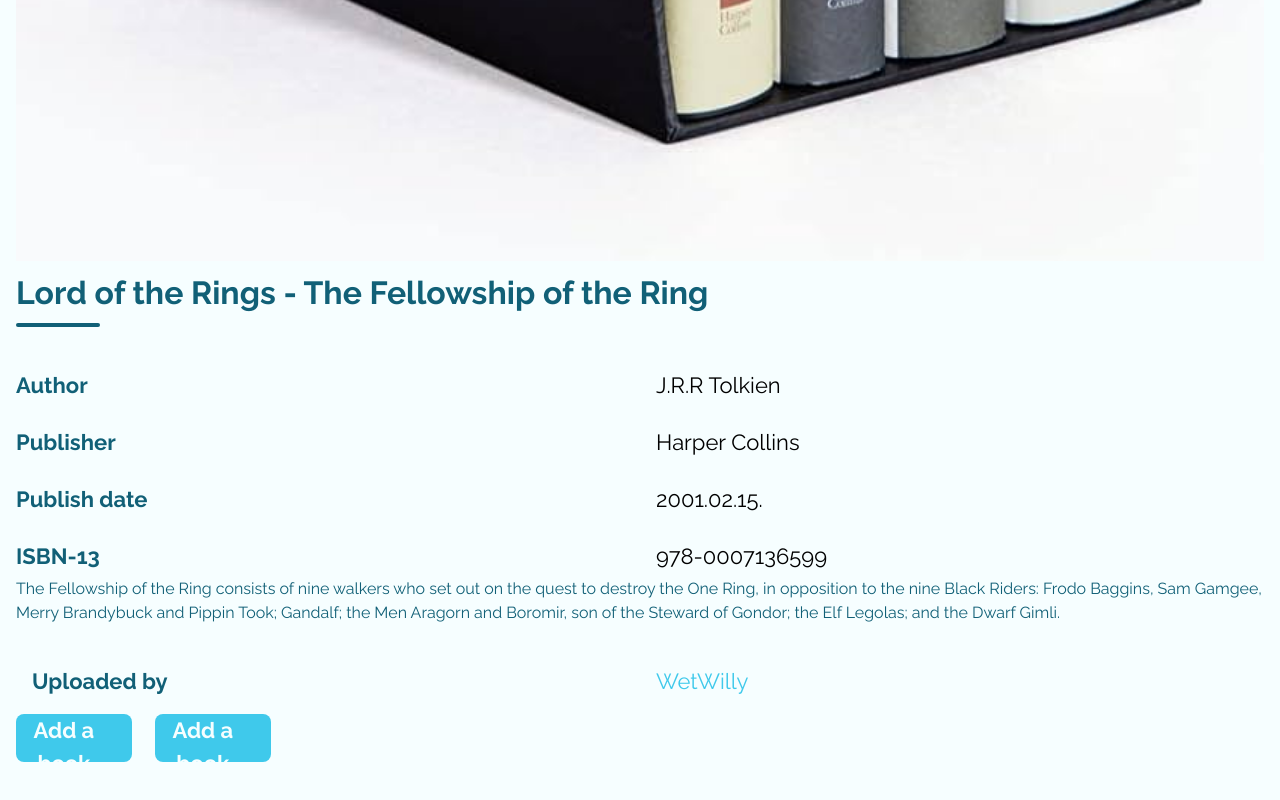
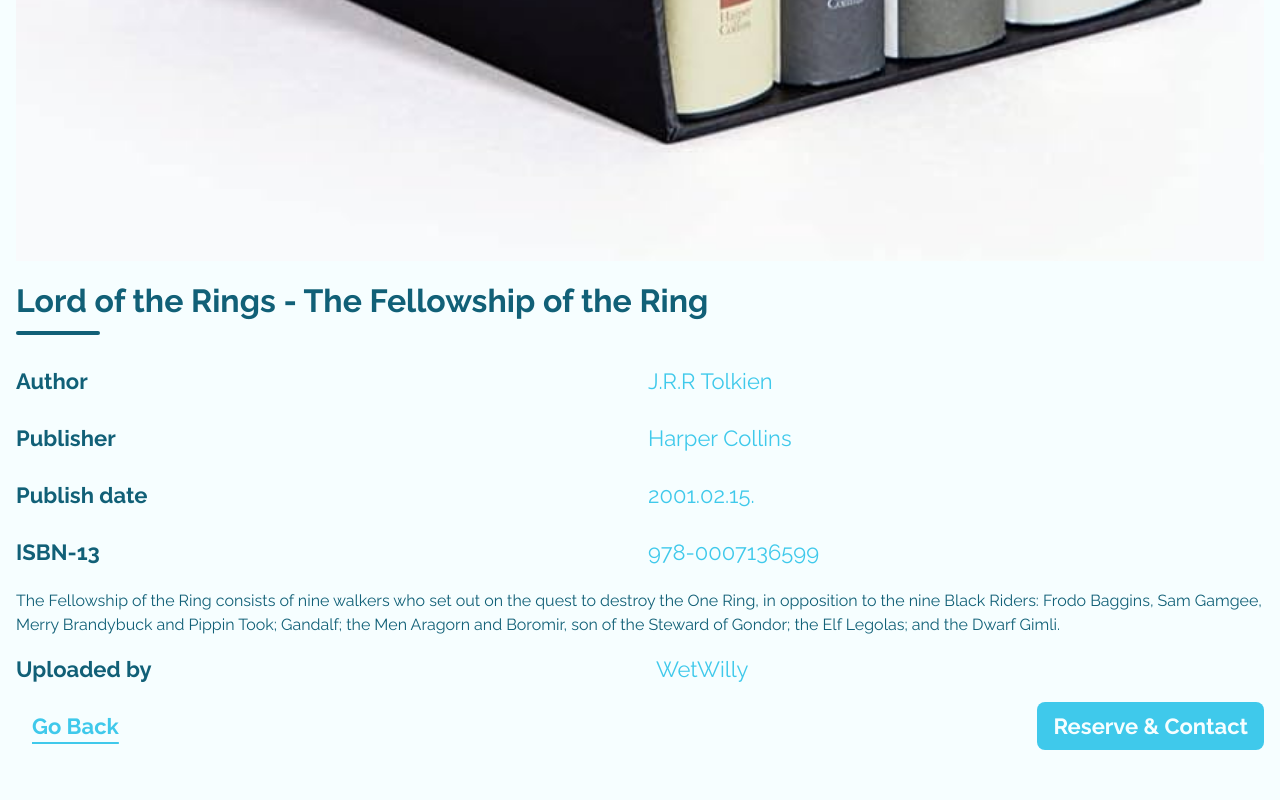
Before and after one commit to Aridane1/BookIsland, a React (Vite) app in the folder BookIsland/: page /specific in a window 1280 px wide. Shown: the part 1344-2144 px from the top of the page. Built offline with nearby package versions, Linux system fonts and the light colour scheme; no server answers; the HTML template or start-up script is replaced by a standard one; a web font is replaced by a local one.

Commit message:
Finished specific book page. Ready to add API.

```diff
--- a/BookIsland/src/Components/Partials/Header.jsx
+++ b/BookIsland/src/Components/Partials/Header.jsx
@@ -4,7 +4,7 @@
 
 export const Header = () => {
   return (
-    <header className=" w-screen h-20 bg-primary flex justify-between items-center pl-4">
+    <header className=" fixed  top-0 w-screen h-20 bg-primary flex justify-between items-center pl-4">
       <img src={logo} alt="" className=" rounded-full " />
       <div className="flex justify-between items-center m- rounded-full bg-primary">
         <img src={FAQ} alt="" className="bg-primary" />
--- a/BookIsland/src/Pages/SpecificPage.jsx
+++ b/BookIsland/src/Pages/SpecificPage.jsx
@@ -6,16 +6,16 @@
   return (
     <>
       <Header></Header>
-      <main className="px-0 -pb-20 m-[16px]">
+      <main className=" mt-[96px] px-0 m-[16px] ">
         <img className="w-screen" src={BookCover} alt="" />
-        <div>
-            <p className="text-dark font-bold text-[32px] w-fit pt-2 py-1 ">
+        <div className="p-0">
+            <p className="text-dark font-bold text-[32px] w-full py-1 pt-4 ">
             Lord of the Rings - The Fellowship of the Ring
             {/* ${book.title} */}
             </p>
-          <hr class="relative -top-[30px] w-[84px] h-1 my-8 bg-dark border-0 rounded m-0 "></hr>
+          <hr class="relative -top-[30px] w-[84px] h-1 mt-8 bg-dark border-0 rounded m-0 "></hr>
         </div>
-        <div className="grid grid-cols-2 gap-[32px] -mt-[20px] justify-between">
+        <div className="grid grid-cols-2 gap-[16px] justify-between pb-4">
             <ul className="list-none -pb-6 font-bold text-dark text-[22px] w-fit p-0">
                 <li className="pb-6">
                 Author
@@ -30,7 +30,7 @@
                 ISBN-13
                 </li>
             </ul>
-            <ul className="list-none -text-primary text-[22px]  p-0">
+            <ul className="list-none -text-primary text-[22px] w-full p-0 text-primary">
               <li className="pb-6">
                 J.R.R Tolkien
                 {/* ${book.author} */}
@@ -50,7 +50,7 @@
             </ul>
         </div>
         <div className="-mt-[20px]">
-        <p className="pb-6 text-[16] text-dark text- ">
+        <p className="text-[16] text-dark text- ">
             The Fellowship of the Ring consists of nine
             walkers who set out on the quest to destroy the
             One Ring, in opposition to the nine Black Riders:
@@ -61,7 +61,7 @@
             {/* ${book.description} */}
         </p>
         </div>
-        <div className="grid grid-cols-2 gap-[32px] justify-between m-0 p-4">
+        <div className="grid grid-cols-2 gap-[32px] justify-between m-0 py-4 ">
             <ul className="list-none font-bold text-dark text-[22px] w-fit m-0 p-0">
               <li>
                 Uploaded by
@@ -74,12 +74,12 @@
               </li>
             </ul>
         </div>
-        <div className="pb-16 flex">
-        <div className="justify-center items-center">
-            <button className="w-10/12 h-[48px] bg-primary rounded-lg text-light font-bold text-[22px] pr-[20px]">Add a book </button>
+        <div className="flex pb-[48px] gap[32px] justify-between">
+        <div className="items-center">
+            <button className="h-[48px]  rounded-lg text-primary font-bold text-[22px] px-[16px] py[8px] underline underline-offset-8">Go Back</button>
         </div>
-        <div className="justify-center items-center">
-            <button className="w-10/12 h-[48px] bg-primary rounded-lg text-light font-bold text-[22px] pr-[20px]">Add a book </button>
+        <div className="items-center">
+            <button className="h-[48px] bg-primary rounded-lg text-center text-light font-bold text-[22px] px-[16px] py[8px]">Reserve & Contact </button>
         </div>
         </div>
       </main>
```
